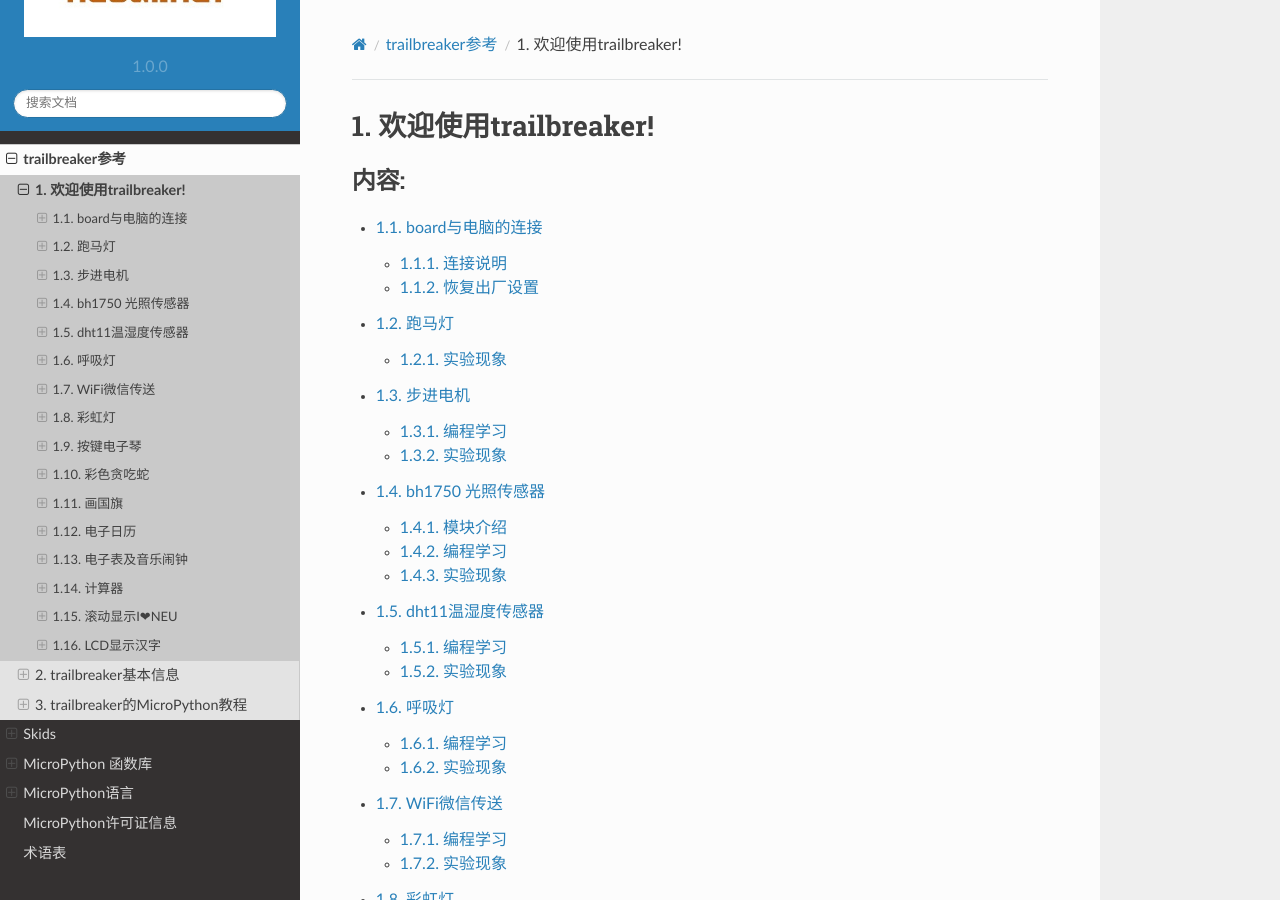
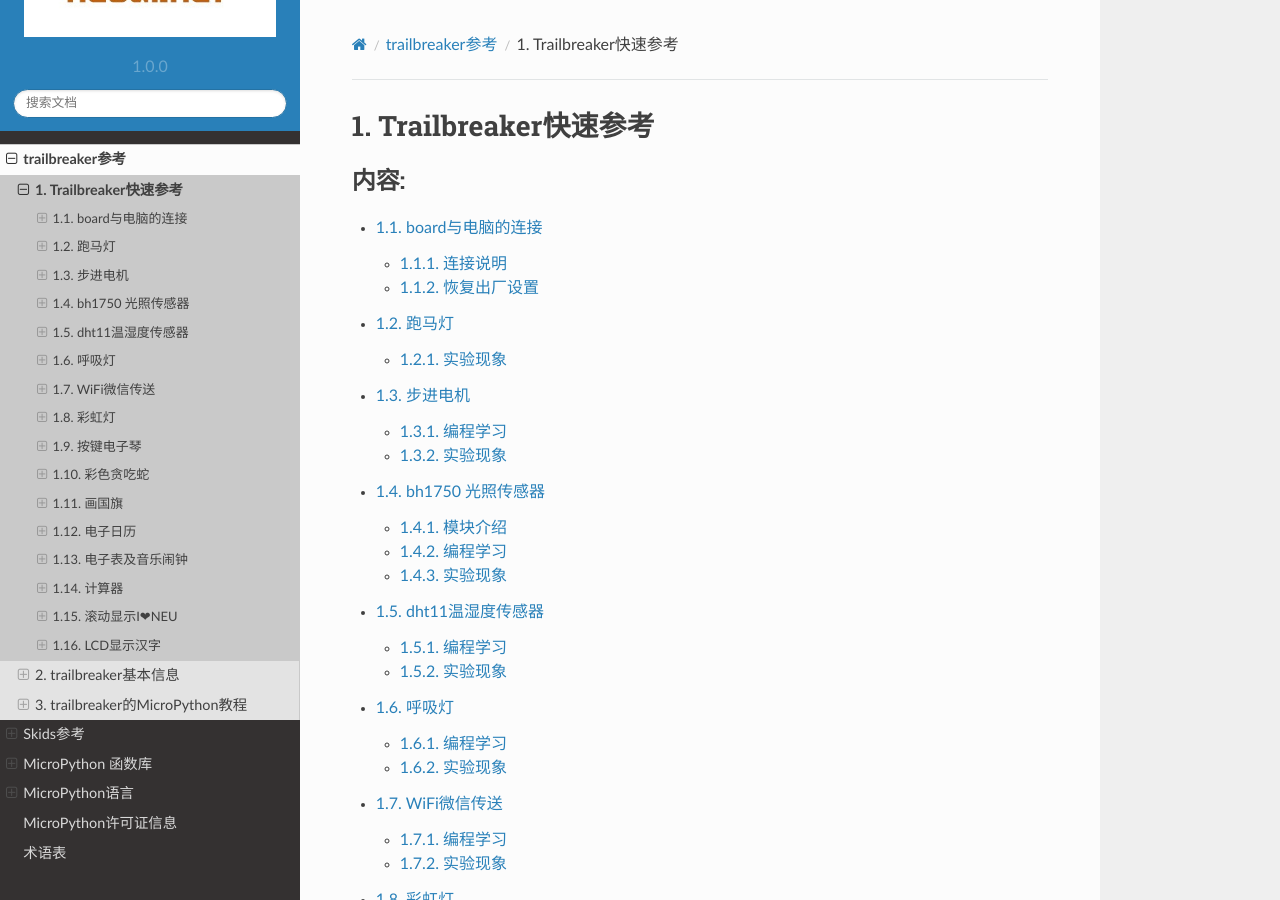
Before and after one commit to yangzl2014/SkidsDocs, a Sphinx documentation site: the page built from docs/source/index.rst, in a window 1280 px wide and 900 px high. Built offline with Sphinx 7.4.7 and the Read the Docs theme 2.0.0, drawn with Linux system fonts in a browser that asks for light colours; pages that are not in the unit, such as notebooks, are missing from menus.

Commit message:
修改页面

```diff
--- a/docs/skids/index.rst
+++ b/docs/skids/index.rst
@@ -1,6 +1,6 @@
 .. _skids-index:
 
-Skids
+Skids参考
 ====================================
 
 本教程旨在帮助您开始使用Skids。
--- a/docs/source/index.rst
+++ b/docs/source/index.rst
@@ -3,7 +3,7 @@
    You can adapt this file completely to your liking, but it should at least
    contain the root `toctree` directive.
 
-欢迎使用trailbreaker!
+Trailbreaker快速参考
 ======================================
 
 .. toctree::
```
